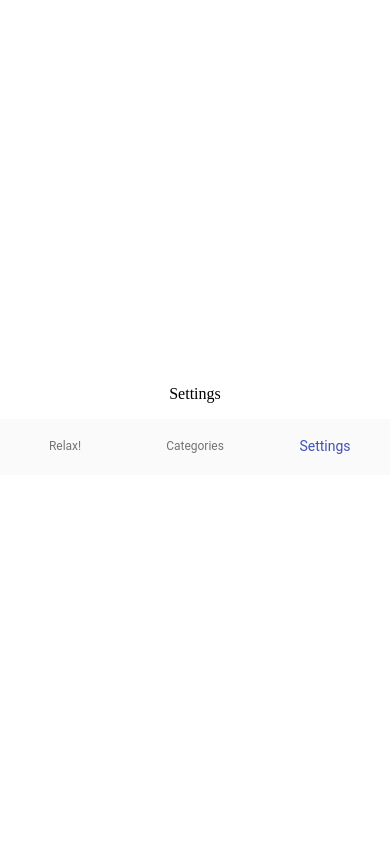
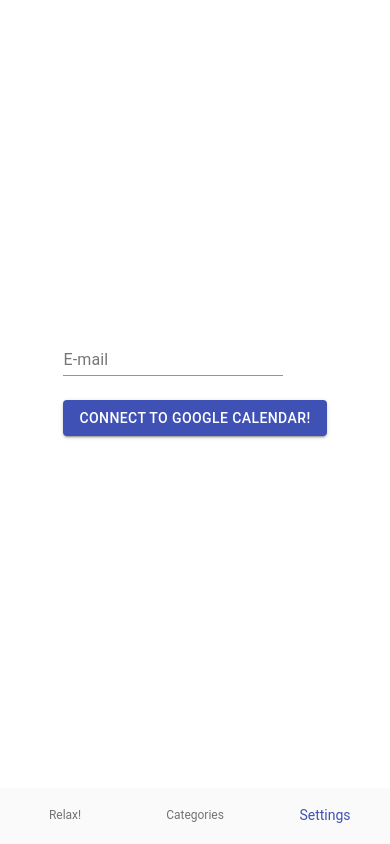
Before and after one commit to Davenury/StressFree, a React Native app: screen / in a window 390 px wide. Both pictures are taken after a click on the button "Settings". Built offline with nearby package versions, Linux system fonts and the light colour scheme.

Commit message:
Settings

```diff
--- a/App.js
+++ b/App.js
@@ -5,6 +5,7 @@ import BottomNavigation from '@material-ui/core/BottomNavigation';
 import BottomNavigationAction from '@material-ui/core/BottomNavigationAction';
 import {Relax} from './components/relax/Relax';
 import {Settings} from './components/settings/Settings';
+import Categories from './components/categories/Categories';
 
 export default function App() {
 
@@ -64,7 +65,6 @@ const styles = StyleSheet.create({
     flex: 1,
     backgroundColor: '#fff',
     alignItems: 'center',
-    justifyContent: 'center',
-    height: "100vh"
+    justifyContent: 'center'
   }
 });
--- a/components/settings/Settings.js
+++ b/components/settings/Settings.js
@@ -1,7 +1,55 @@
-import React from 'react';
+import { TextField, Button, Box } from '@material-ui/core';
+import React, {useState} from 'react';
+import { StyleSheet,Switch, Text, View} from 'react-native';
+import {TimePicker} from '@material-ui/pickers';
 
 export function Settings(props){
+
+    const [email, setEmail] = useState("")
+    const [time, setTime] = useState(new Date())
+
+    const handleEmailChange = ({target}) => {
+        console.log(target.value)
+        setEmail(target.value)
+    }
+
+    const connectToGoogleCalendar = () => {
+        console.log("Connected to Google Calendar")
+    }
+
     return(
-        <p>Settings</p>
+        <View style={styles.container}>
+            <Box style={{display: "flex-box"}}>
+            <Box m={1} p={1}>
+                <TextField
+                    label="E-mail"
+                    id="email"
+                    onChange={handleEmailChange}
+                    value={email}
+                />
+            </Box>
+            <Box m={1} p={1}>
+                <Button
+                    variant="contained"
+                    color="primary"
+                    onClick={connectToGoogleCalendar}
+                >
+                    Connect to Google Calendar!
+                </Button>
+            </Box>
+            <Box m={1} p={1}>
+
+            </Box>
+            </Box>
+        </View>
     )
 }
+
+const styles = StyleSheet.create({
+    container: {
+      flex: 1,
+      backgroundColor: '#fff',
+      alignItems: 'center',
+      justifyContent: 'center'
+    }
+  });
--- a/package.json
+++ b/package.json
@@ -9,6 +9,7 @@
   },
   "dependencies": {
     "@material-ui/core": "^4.11.3",
+    "@material-ui/pickers": "^3.3.10",
     "expo": "~40.0.0",
     "expo-splash-screen": "~0.8.0",
     "expo-status-bar": "~1.0.3",
```
Also changed, not shown: 1 other file (tests, documents, lock files or other folders).
